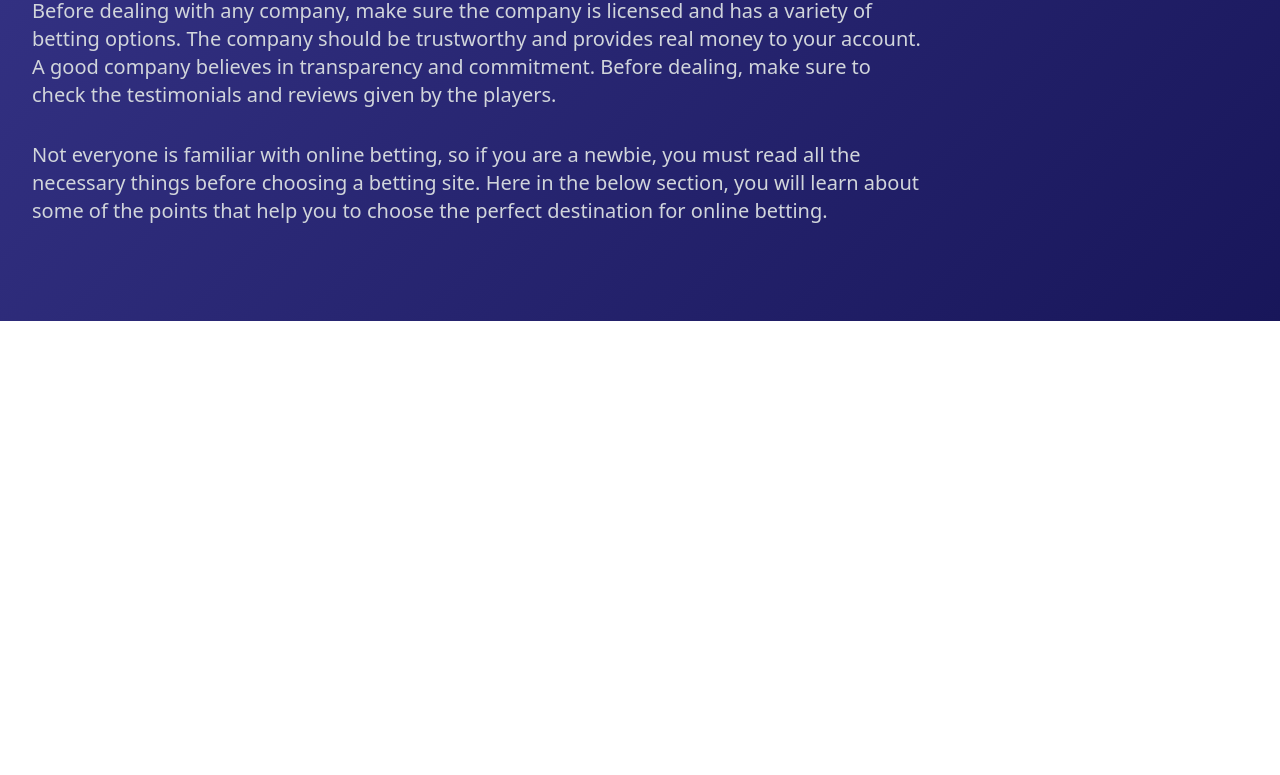
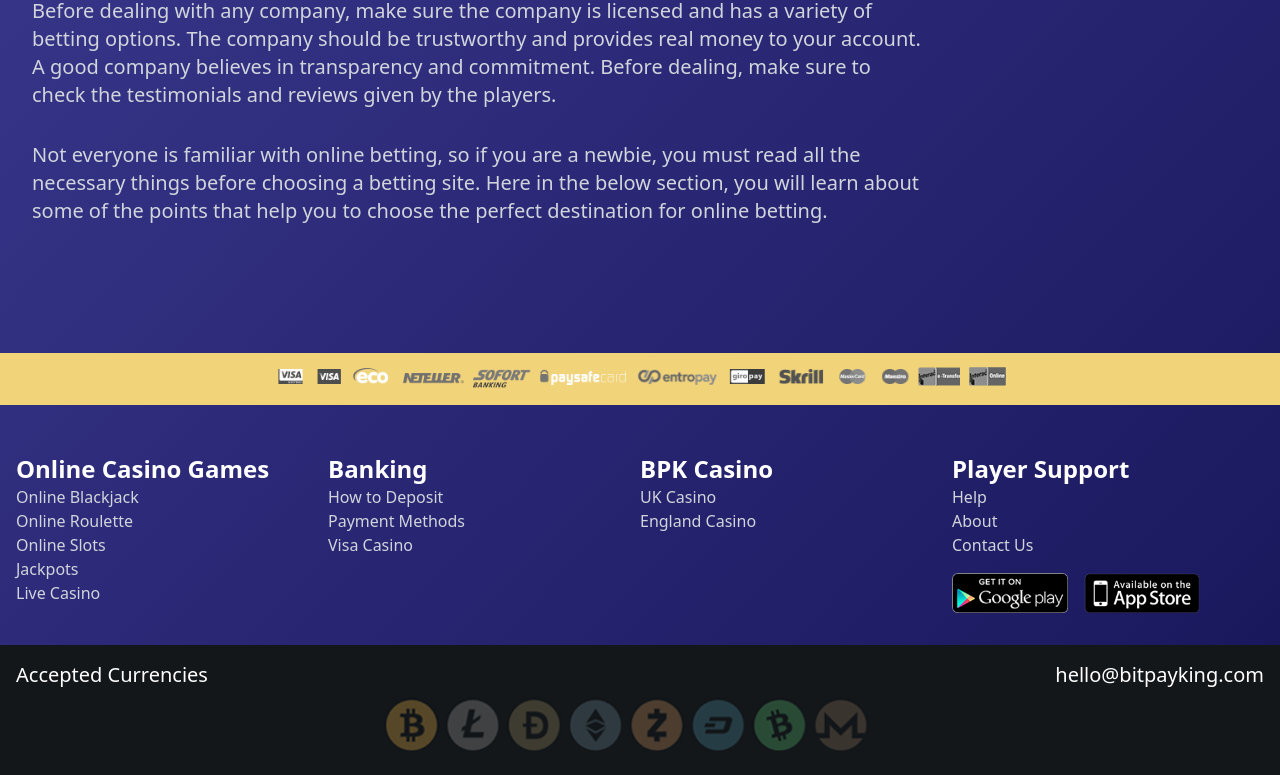
Before and after one commit to braveheart-star/sonix-static-pages, a plain HTML site: page online-sports-betting.html in a window 1280 px wide. Shown: the part 2103-2878 px from the top of the page. Before the commit the page ends 2424 px from the top, so only its background shows below. Drawn offline with nearby package versions, Linux system fonts and the light colour scheme.

Commit message:
complete sports-betting page

```diff
--- a/index.css
+++ b/index.css
@@ -10,3 +10,10 @@
 .show {
   display: block;
 }
+
+.payment {
+  background: rgb(241, 211, 122);
+}
+.footer {
+  background: #13171a;
+}
--- a/index.html
+++ b/online-sports-betting.html
@@ -212,6 +212,85 @@
           </div>
         </div>
       </div>
+      <div class="w-full mt-4 sm:mt-8 payment">
+        <div class="mx-auto container px-4">
+          <img
+            src="./assets/images/payment.png"
+            class="w-full max-w-3xl mx-auto"
+          />
+        </div>
+      </div>
+
+      <div class="w-full mt-4 sm:mt-8">
+        <div class="mx-auto container px-4">
+          <div class="sm:flex flex-wrap text-white">
+            <div class="sm:w-1/4 lg:text-base text-sm text-gray-300 mt-4">
+              <p
+                class="text-base sm:text-xl lg:text-2xl font-semibold text-white"
+              >
+                Online Casino Games
+              </p>
+              <p>Online Blackjack</p>
+              <p>Online Roulette</p>
+              <p>Online Slots</p>
+              <p>Jackpots</p>
+              <p>Live Casino</p>
+            </div>
+            <div class="sm:w-1/4 lg:text-base text-sm text-gray-300 mt-4">
+              <p
+                class="text-base sm:text-xl lg:text-2xl font-semibold text-white"
+              >
+                Banking
+              </p>
+              <p>How to Deposit</p>
+              <p>Payment Methods</p>
+              <p>Visa Casino</p>
+            </div>
+            <div class="sm:w-1/4 lg:text-base text-sm text-gray-300 mt-4">
+              <p
+                class="text-base sm:text-xl lg:text-2xl font-semibold text-white"
+              >
+                BPK Casino
+              </p>
+              <p>UK Casino</p>
+              <p>England Casino</p>
+            </div>
+            <div class="sm:w-1/4 lg:text-base text-sm text-gray-300 mt-4">
+              <p
+                class="text-base sm:text-xl lg:text-2xl font-semibold text-white"
+              >
+                Player Support
+              </p>
+              <p>Help</p>
+              <p>About</p>
+              <p>Contact Us</p>
+              <div class="flex sm:block lg:flex mt-4">
+                <img class="w-30 h-10" src="./assets/images/google-store.png" />
+                <img
+                  class="w-30 h-10 ml-2 sm:ml-0 sm:mt-2 lg:ml-4 lg:mt-0"
+                  src="./assets/images/app-store.png"
+                />
+              </div>
+            </div>
+          </div>
+        </div>
+      </div>
+
+      <div class="w-full mt-4 sm:mt-8 footer">
+        <div class="mx-auto container p-4 relative">
+          <div
+            class="flex text-sm lg:text-base xl:text-xl justify-between text-white"
+          >
+            <p>Accepted Currencies</p>
+            <p>hello@bitpayking.com</p>
+          </div>
+
+          <img
+            src="./assets/images/accepted-currency.png"
+            class="w-full mx-auto max-w-lg"
+          />
+        </div>
+      </div>
     </div>
     <script>
       function myFunction() {
```
Also changed, not shown: assets/images/accepted-currency.png (added), assets/images/app-store.png (added), assets/images/cube-1.png, assets/images/google-store.png (added), assets/images/logo.png, assets/images/payment.png (added), assets/images/wires.png.
